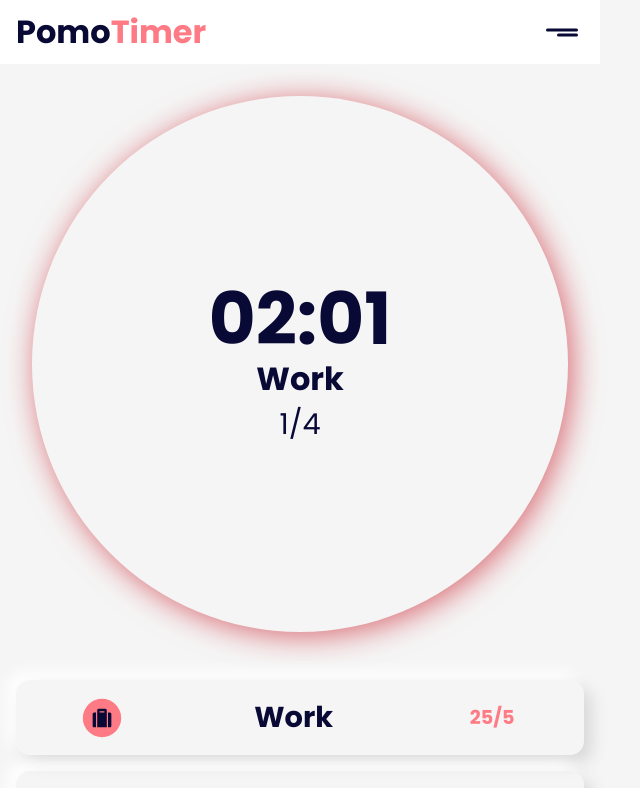
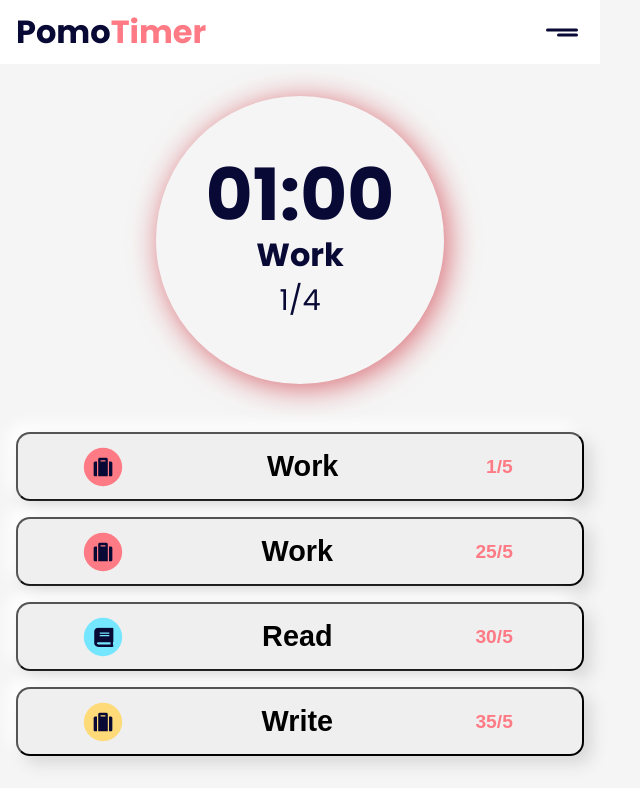
Before and after one commit to javi-diaz47/pomotimer, a Next.js app: page / in a window 1280 px wide. Shown: the top 788 px of the page, without its empty margins (0-640 px from the left). Built offline with nearby package versions, Linux system fonts and the light colour scheme.

Commit message:
feat: add select card time and countdown animation

```diff
--- a/components/Card/index.jsx
+++ b/components/Card/index.jsx
@@ -1,10 +1,22 @@
 import { getColor } from '@utils/getColor';
 import { getIcon } from '@utils/getIcon';
+import { minToMinSecFormat } from '@utils/TimeFormatConverter';
 import styles from '../../styles/components/Card/index.module.css';
 
-function Card({color, icon, title, time}) {
+function Card(props) {
+  const {
+    color,
+    icon,
+    title,
+    time,
+    setTime,
+  } = props;
   return (
-    <article className={styles.card}>
+    <button
+      onClick={() => setTime(minToMinSecFormat(time.focus))}
+      className={styles.card}
+      type="button"
+    >
       <div className={styles.card_wrapper}>
         <div
           className={styles.icon}
@@ -18,12 +30,12 @@ function Card({color, icon, title, time}) {
         </div>
         <h2>{title}</h2>
         <span className={styles.time}>
-          { time.focus }
+          { time.focus.min }
           /
-          { time.break }
+          { time.break.min }
         </span>
       </div>
-    </article>
+    </button>
   );
 }
 
--- a/components/Cards/index.jsx
+++ b/components/Cards/index.jsx
@@ -2,12 +2,13 @@ import { DEFAULT_CARDS } from '../../contants/defaultCards';
 import { Card } from '../Card';
 import styles from '../../styles/Home.module.css';
 
-function Cards() {
+function Cards({ setTime }) {
   return (
     <section className={styles.cards}>
       {DEFAULT_CARDS.map((card) => (
         <Card
           {...card}
+          setTime={setTime}
         />
       ))}
     </section>
--- a/components/Timer/index.jsx
+++ b/components/Timer/index.jsx
@@ -1,10 +1,13 @@
 import styles from '@styles/components/Timer/index.module.css';
+import { forwardRef } from 'react';
 
-function Timer({ time }) {
+const Timer = forwardRef((props, ref) => {
+  const { time } = props;
   const toWatchFormat = ({ min, sec }) => `${min < 10 ? `0${min}` : min}:${sec < 10 ? `0${sec}` : sec}`;
   return (
     <section className={styles.timer_wrapper}>
       <article className={styles.timer}>
+        <div ref={ref} className={styles.load}></div>
         <div className="pomo">
           <h2>{toWatchFormat(time)}</h2>
           <span className={styles.timer_name}>Work</span>
@@ -13,6 +16,6 @@ function Timer({ time }) {
       </article>
     </section>
   );
-}
+});
 
 export { Timer };
--- a/contants/defaultCards.js
+++ b/contants/defaultCards.js
@@ -1,12 +1,30 @@
 export const DEFAULT_CARDS = [
+  {
+    key: 'work-xample',
+    icon: 'work',
+    title: 'Work',
+    color: 'red',
+    time: {
+      focus: {
+        min: 1,
+      },
+      break: {
+        min: 5,
+      },
+    },
+  },
   {
     key: 'work-example',
     icon: 'work',
     title: 'Work',
     color: 'red',
     time: {
-      focus: 25,
-      break: 5,
+      focus: {
+        min: 25,
+      },
+      break: {
+        min: 5,
+      },
     },
   },
   {
@@ -15,8 +33,14 @@ export const DEFAULT_CARDS = [
     title: 'read',
     color: 'blue',
     time: {
-      focus: 30,
-      break: 5,
+      focus: {
+        min: 30,
+        sec: 0,
+      },
+      break: {
+        min: 5,
+        sec: 0,
+      },
     },
   },
   {
@@ -25,8 +49,14 @@ export const DEFAULT_CARDS = [
     title: 'write',
     color: 'yellow',
     time: {
-      focus: 25,
-      break: 5,
+      focus: {
+        min: 35,
+        sec: 0,
+      },
+      break: {
+        min: 5,
+        sec: 0,
+      },
     },
   },
 ];
--- a/pages/index.jsx
+++ b/pages/index.jsx
@@ -1,51 +1,77 @@
 import { Timer } from '@components/Timer';
+import { DEFAULT_CARDS } from '@contants/defaultCards';
 import { onCountdownDefault } from '@contants/defaultOnCountdown';
 import { getColor } from '@utils/getColor';
-import { getMinSecFormat, getTotalSec } from '@utils/TimeFormatConverter';
+import {
+  setToMinSecFormat,
+  getTotalSec,
+  minToMinSecFormat,
+} from '@utils/TimeFormatConverter';
 import gsap from 'gsap';
 import Head from 'next/head';
-import { useState, useEffect, useRef, useReducer} from 'react';
-import { COUNTDOWN_ACTIONS, countdownReducer, COUNTDOWN_COUNTDOWN_ACTIONS } from 'reducer/countdownReducer';
+import { useState, useEffect, useRef, useReducer } from 'react';
+import {
+  COUNTDOWN_ACTIONS,
+  countdownReducer,
+  COUNTDOWN_COUNTDOWN_ACTIONS,
+} from 'reducer/countdownReducer';
 import { Cards } from '../components/Cards';
 import { Header } from '../components/Header';
 import styles from '../styles/Home.module.css';
 
 export default function Home() {
-  const [onCountdown, dispatch] = useReducer(countdownReducer, onCountdownDefault);
+  const [onCountdown, dispatch] = useReducer(
+    countdownReducer,
+    onCountdownDefault,
+  );
 
-  const cardTime = {
-    min: 2,
-    sec: 1,
-  };
-
-  const [time, setTime] = useState(cardTime);
+  const [time, setTime] = useState(minToMinSecFormat(DEFAULT_CARDS[0].time.focus));
 
   const countdownAnimation = useRef();
-  const countdownTime = {
-    sec: getTotalSec(cardTime),
-  };
 
   const handlerOnTimer = () => {
     if (onCountdown.status === null) {
       dispatch(COUNTDOWN_ACTIONS.START);
-    } else if (onCountdown.status === COUNTDOWN_ACTIONS.START
-      || onCountdown.status === COUNTDOWN_ACTIONS.CONTINUE) {
+    } else if (
+      onCountdown.status === COUNTDOWN_ACTIONS.START ||
+      onCountdown.status === COUNTDOWN_ACTIONS.CONTINUE
+    ) {
       dispatch(COUNTDOWN_ACTIONS.PAUSE);
     } else {
       dispatch(COUNTDOWN_ACTIONS.CONTINUE);
     }
   };
 
+  const loadRef = useRef(null);
+
   useEffect(() => {
     if (onCountdown.status === COUNTDOWN_ACTIONS.START) {
-      countdownAnimation.current = gsap.to(countdownTime, {
-        sec: 0,
-        ease: 'none',
-        duration: getTotalSec(cardTime),
-        onUpdate: () => {
-          setTime(getMinSecFormat(countdownTime));
-        },
-      });
+      const countdownTime = time;
+      countdownAnimation.current = gsap.timeline()
+        .to(loadRef.current, {
+          // scale: 1,
+          width: '1.6rem',
+          height: '1.6rem',
+          duration: 0.5,
+          ease: 'back.out(3)',
+          // backgroundColor: 'red',
+        })
+        .to(countdownTime, {
+          min: 0,
+          ease: 'none',
+          duration: getTotalSec(time),
+          delay: 1,
+          // animationDelay: 1,
+          onUpdate: () => {
+            setTime(minToMinSecFormat(countdownTime));
+          },
+        })
+        .to(loadRef.current, {
+          rotateZ: '360deg',
+          transformOrigin: '50% 10.4rem',
+          duration: getTotalSec(time),
+          delay: 1,
+        }, 0);
     }
     if (onCountdown.status === COUNTDOWN_ACTIONS.PAUSE) countdownAnimation.current.pause();
     if (onCountdown.status === COUNTDOWN_ACTIONS.CONTINUE) countdownAnimation.current.play();
@@ -61,17 +87,15 @@ export default function Home() {
 
       <main className={styles.main}>
         <Header />
-        <Timer time={time} />
-        <Cards />
+        <Timer time={time} ref={loadRef} />
+        <Cards setTime={setTime} />
         <button
           onClick={handlerOnTimer}
           className={styles.start_timer}
           type="button"
           style={onCountdown ? { backgroundColor: getColor('yellow') } : {}}
         >
-          {
-            onCountdown.btnText
-          }
+          {onCountdown.btnText}
         </button>
       </main>
     </div>
--- a/styles/components/Timer/index.module.css
+++ b/styles/components/Timer/index.module.css
@@ -6,6 +6,7 @@
 
 .timer {
   width: calc(100% - 4rem);
+  max-width: 18rem;
   aspect-ratio: 1/1;
   border-radius: 50%;
   box-shadow: 4px 4px 30px #D86971;
@@ -17,6 +18,7 @@
   align-items: center;
   justify-content: center; */
   font-weight: bold;
+  position: relative;
 }
 
 .timer div {
@@ -42,3 +44,14 @@
   font-size: 1.8rem;
   font-weight: normal;
 }
+
+.load {
+  /* width: 1.6rem; */
+  /* height: 1.6rem; */
+  border-radius: 50%;
+  background-color: var(--secondary);
+  position: absolute;
+  left: 50%;
+  top: -.4rem;
+  transform: translate(-50%, -50%);
+}
--- a/utils/TimeFormatConverter.js
+++ b/utils/TimeFormatConverter.js
@@ -1,6 +1,11 @@
 export const getTotalSec = ({ min, sec }) => min * 60 + sec;
 
-export const getMinSecFormat = ({ sec }) => ({
+export const secToMinSecFormat = ({ sec }) => ({
   min: Math.trunc(sec / 60),
   sec: Math.trunc(sec % 60),
 });
+
+export const minToMinSecFormat = ({ min }) => ({
+  min: Math.trunc(min),
+  sec: Math.trunc((min * 60) % 60),
+});
```
Also changed, not shown: styles/Home.module.css (line endings or trailing spaces).
